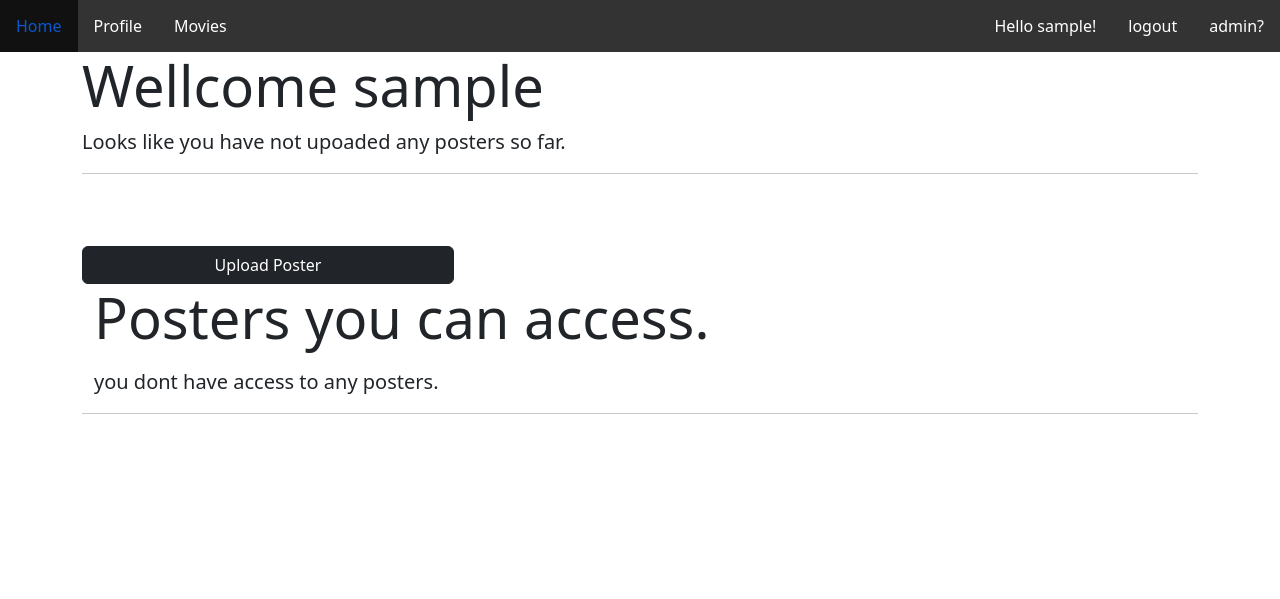
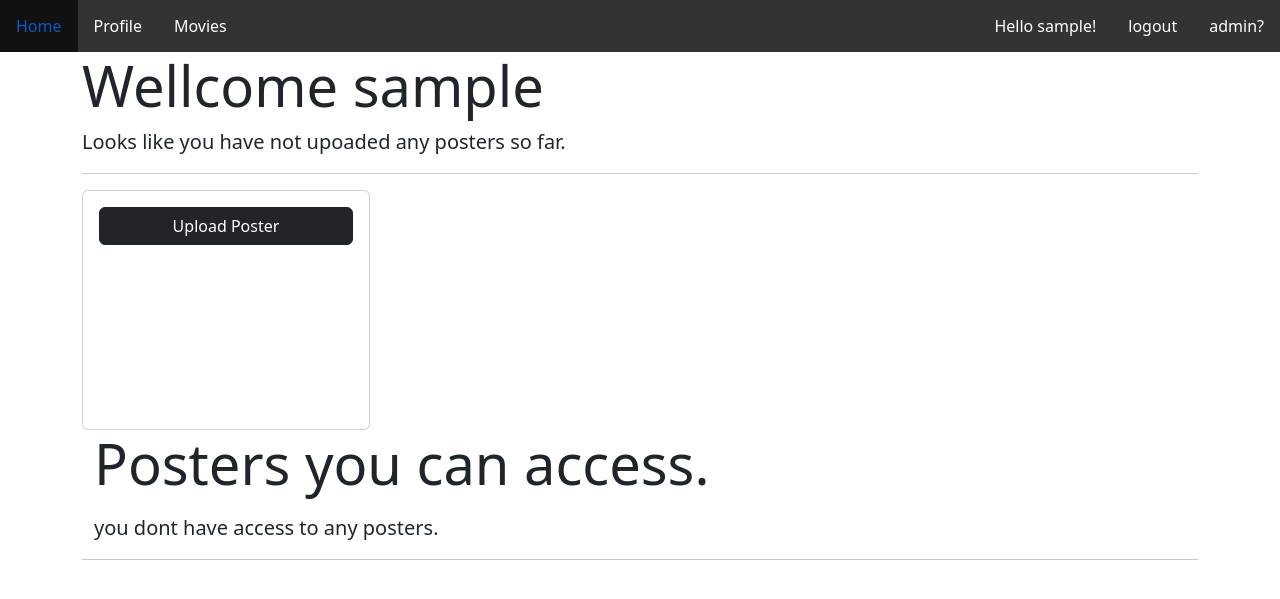
Before and after one commit to shashank-k-y/PosterManagement, a Django app: page /home/ in a window 1280 px wide. Shown: the top 599 px of the page. Run offline with Django 4.2, Linux system fonts and the light colour scheme; the visitor is signed in with stand-in values (Sample User, id 1); data that the repository does not hold is empty.

Commit message:
fix: upload poster card

```diff
--- a/movies/templates/movies/posters.html
+++ b/movies/templates/movies/posters.html
@@ -30,8 +30,10 @@
   {% endfor %}
 </div>
 
-<div style="padding-top: 5%;">
-  <a href="{% url 'upload-poster' %}" class="col-md-4 btn btn-dark">Upload Poster</a>
+<div class="card" style="width: 18rem; height: 15rem;">
+  <div class="card-body">
+    <a href="{% url 'upload-poster' %}" class="col-md-12 btn btn-dark">Upload Poster</a>
+  </div>
 </div>
 <div class="jumbotron jumbotron-fluid">
   <div style="justify-content: center;" class="container">
```
